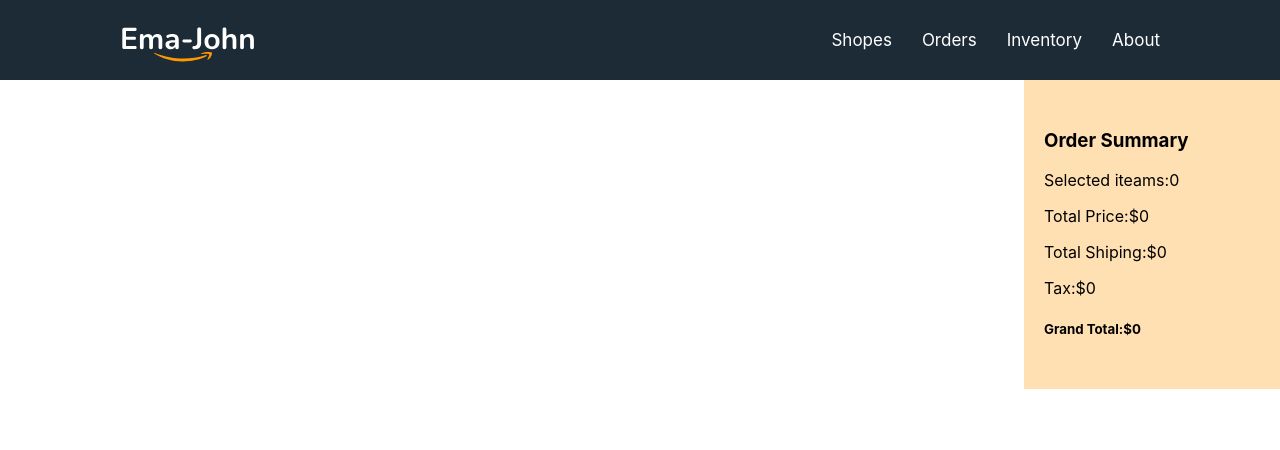
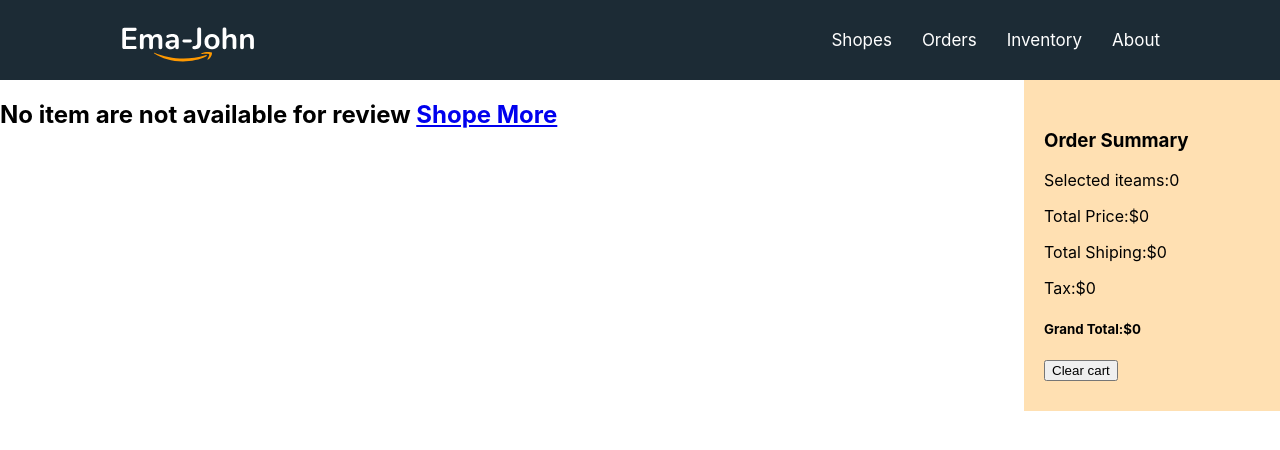
Before and after one commit to TOHA262000/ema-jhon-shoping, a React (Create React App) app: page /orders in a window 1280 px wide. Shown: the top 450 px of the page. Built offline with nearby package versions, Linux system fonts and the light colour scheme.

Commit message:
Add clear button

```diff
--- a/src/components/Cart/Cart.js
+++ b/src/components/Cart/Cart.js
@@ -2,7 +2,7 @@
 import './Cart.css';
 
 const Cart = (props) => {
-    const {cart}=props;
+    const {cart,clearCart}=props;
     let total = 0;
     let shipping =0;
     let quantity =0;
@@ -22,6 +22,7 @@
             <p>Total Shiping:${shipping}</p>
             <p>Tax:${tax}</p>
             <h5>Grand Total:${grandTotal}</h5>
+            <button onClick={clearCart}>Clear cart</button>
         </div>
     );
 };
--- a/src/components/Orders/Orders.js
+++ b/src/components/Orders/Orders.js
@@ -1,12 +1,17 @@
 import React, { useState } from 'react';
-import { useLoaderData } from 'react-router-dom';
-import { removeFromDb } from '../../utilities/fakedb';
+import { Link, useLoaderData } from 'react-router-dom';
+import { deleteShoppingCart, removeFromDb } from '../../utilities/fakedb';
 import Cart from '../Cart/Cart';
 import ReviewIteam from '../ReviewIteam/ReviewIteam';
 
 const Orders = () => {
-    const {products,initialCard} = useLoaderData();
+    const {initialCard} = useLoaderData();
     const [cart,setCart]=useState(initialCard);
+
+    const clearCart =()=>{
+        setCart([]);
+        deleteShoppingCart();
+    }
 
     const handleRemoveItem =(id)=>{
         const remainingItem = cart.filter(product=>id!==product.id);
@@ -23,9 +28,13 @@
                         handleRemoveItem={handleRemoveItem}
                         ></ReviewIteam>)
                 }
+                {
+                  cart.length===0&&<h2>No item are not available for review <Link to="/">Shope More</Link></h2>
+                }
             </div>
             <div className='order-container'>
-                <Cart cart={cart}></Cart>
+                <Cart cart={cart}
+                clearCart={clearCart}></Cart>
             </div>
         </div>
     );
--- a/src/components/Shopes/Shopes.js
+++ b/src/components/Shopes/Shopes.js
@@ -1,12 +1,17 @@
 import React, { useEffect, useState } from 'react';
 import { useLoaderData } from 'react-router-dom';
-import { addToDb, getShopingCart } from '../../utilities/fakedb';
+import { addToDb, deleteShoppingCart, getShopingCart } from '../../utilities/fakedb';
 import Cart from '../Cart/Cart';
 import Products from '../Products/Products';
 import './Shopes.css'
 const Shopes = () => {
     const products = useLoaderData();
     const [cart,setCart]=useState([]);
+
+    const clearCart =()=>{
+        setCart([]);
+        deleteShoppingCart();
+    }
 
 
     const handleAddToCart=(selectedProduct)=>{
@@ -48,7 +53,7 @@
                 ></Products>)}
             </div>
             <div className='order-container'>
-                <Cart cart={cart}></Cart>
+                <Cart cart={cart} clearCart={clearCart}></Cart>
             </div>
         </div>
     );
```
